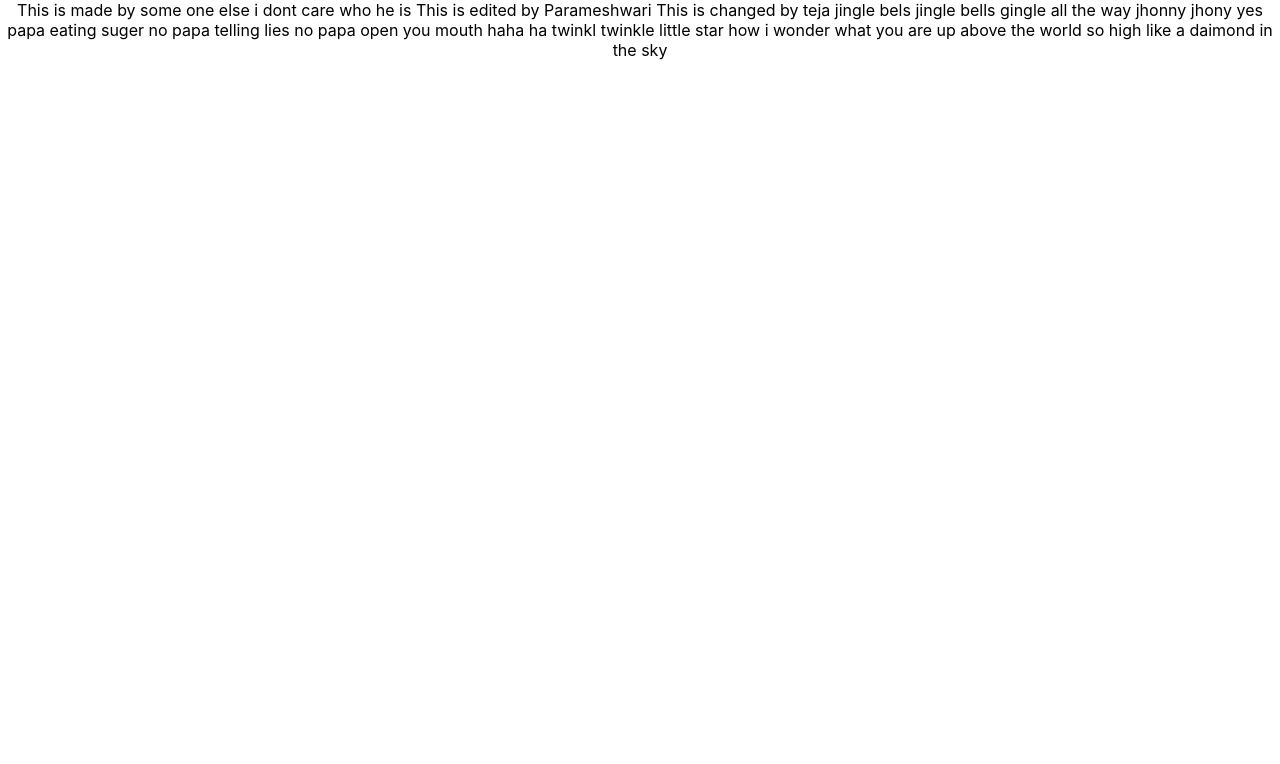
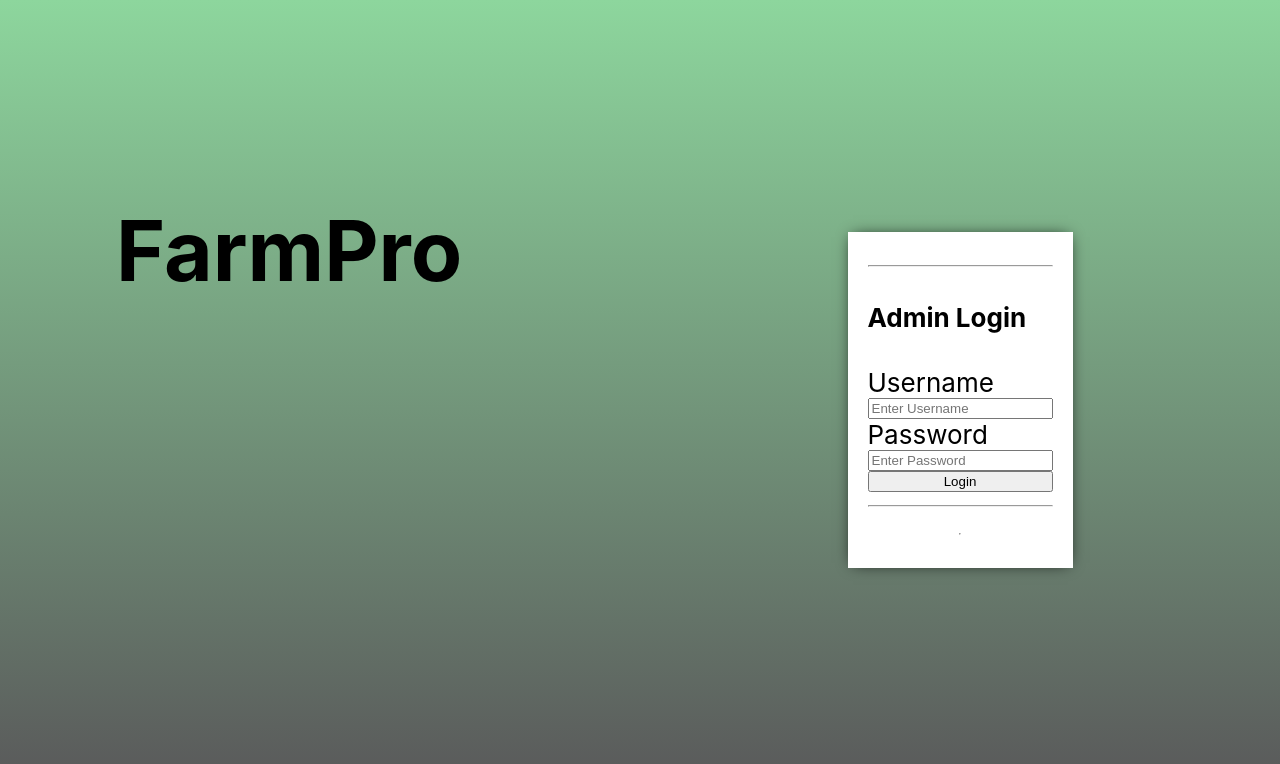
Before and after one commit to 44donin/farmrep, a React (Create React App) app: page / in a window 1280 px wide. Shown: the top 764 px of the page. Built offline with nearby package versions, Linux system fonts and the light colour scheme.

Commit message:
added the home directory in the src file and pakage.json have upated all the required pakages

```diff
--- a/App.css
+++ /dev/null
@@ -1,5 +0,0 @@
-.App {
-  background-color: #282c34;
-  font-size: calc(10px + 2vmin);
-  background-image: linear-gradient(rgb(141, 214, 157),rgba(107, 103, 103, 0.719));
-}
--- a/home.css
+++ /dev/null
@@ -1,41 +0,0 @@
-
-  div {
-    display: flex;
-    flex-direction: column;
-  }
-
-  h1 {
-    font-size: 5.25rem;
-    padding: 100px;
-    text-align: left;
-  }
-
-  .container {
-    height: 100vh;
-    display: flex;
-  }
-
-  .left-half {
-    flex: 1;
-    padding: 1rem;
-  }
-
-  .right-half {
-    flex: 1;
-    padding: 1rem;
-  }
-
-
-  .entry-page {
-    height: 100vh;
-    display: flex;
-    justify-content: center;
-    align-items: center;
-}
-
-.form-box {
-    background-color: white;
-    box-sizing: border-box;
-    padding: 20px;
-    box-shadow: 0px 0px 15px -5px black;
-}
--- a/package.json
+++ b/package.json
@@ -9,6 +9,7 @@
     "@testing-library/user-event": "^12.8.3",
     "axios": "^0.21.1",
     "react": "^17.0.2",
+    "react-bootstrap": "^1.6.1",
     "react-dom": "^17.0.2",
     "react-scripts": "4.0.3",
     "web-vitals": "^1.1.2"
--- a/src/App.css
+++ b/src/App.css
@@ -1,38 +1,5 @@
 .App {
-  text-align: center;
+  background-color: #282c34;
+  font-size: calc(10px + 2vmin);
+  background-image: linear-gradient(rgb(141, 214, 157),rgba(107, 103, 103, 0.719));
 }
-
-.App-logo {
-  height: 40vmin;
-  pointer-events: none;
-}
-
-@media (prefers-reduced-motion: no-preference) {
-  .App-logo {
-    animation: App-logo-spin infinite 20s linear;
-  }
-}
-
-.App-header {
-  background-color: #282c34;
-  min-height: 100vh;
-  display: flex;
-  flex-direction: column;
-  align-items: center;
-  justify-content: center;
-  font-size: calc(10px + 2vmin);
-  color: white;
-}
-
-.App-link {
-  color: #61dafb;
-}
-
-@keyframes App-logo-spin {
-  from {
-    transform: rotate(0deg);
-  }
-  to {
-    transform: rotate(360deg);
-  }
-}
--- a/src/App.js
+++ b/src/App.js
@@ -1,27 +1,14 @@
-import logo from './logo.svg';
+import React from 'react';
 import './App.css';
+import Home from "../src/home/home"
+
 
 function App() {
   return (
     <div className="App">
-
-        This is made by some one else
-	i dont care who he is
-	This is edited by Parameshwari
-	This is changed by teja
-	jingle bels jingle bells gingle all the way
-	jhonny jhony yes papa
-	  eating suger no papa
-	  telling lies no papa
-	  open you mouth haha ha
-	  twinkl twinkle little star
-
-	  how i wonder what you are
-	  up above the world so high
-	  like a daimond in the sky
-
+      <Home/>
     </div>
-  );
-}
+    );
+};
 
 export default App;
--- /dev/null
+++ b/src/home/home.css
@@ -0,0 +1,41 @@
+
+  div {
+    display: flex;
+    flex-direction: column;
+  }
+
+  h1 {
+    font-size: 5.25rem;
+    padding: 100px;
+    text-align: left;
+  }
+
+  .container {
+    height: 100vh;
+    display: flex;
+  }
+
+  .left-half {
+    flex: 1;
+    padding: 1rem;
+  }
+
+  .right-half {
+    flex: 1;
+    padding: 1rem;
+  }
+
+
+  .entry-page {
+    height: 100vh;
+    display: flex;
+    justify-content: center;
+    align-items: center;
+}
+
+.form-box {
+    background-color: white;
+    box-sizing: border-box;
+    padding: 20px;
+    box-shadow: 0px 0px 15px -5px black;
+}
--- /dev/null
+++ b/src/home/home.js
@@ -0,0 +1,58 @@
+import './home.css';
+import {Jumbotron} from 'react-bootstrap';
+import { Row, Col, Form, Button} from 'react-bootstrap';
+
+import React, { Component } from 'react';
+
+class Home extends Component {
+    render() {
+        return (
+            <section class="container">
+                <div class="left-half">
+                    <article>
+                        <h1>FarmPro</h1>
+                    </article>
+                </div>
+                <div class="right-half">
+                    <div className = "entry-page">
+                        <Jumbotron className= "form-box">
+                        <Row>
+                            <Col>
+                            <Form autoComplete= "off">
+                            <hr/>
+                            <h4>Admin Login</h4>
+                                <Form.Group>
+                                    <Form.Label>Username</Form.Label>
+                                    <Form.Control
+                                    type= "username"
+                                    name= "username"
+                                    placeholder= "Enter Username"
+                                    required
+                                    />
+                                </Form.Group>
+                                    <Form.Group>
+                                    <Form.Label>Password</Form.Label>
+                                    <Form.Control
+                                    type= "password"
+                                    name= "password"
+                                    placeholder= "Enter Password"
+                                    required
+                                    />
+                                </Form.Group>
+                                <div class="text-center">
+                                <Button type="Submit" className="btn btn-info" >Login</Button>
+                                </div>
+                                <hr/>
+                            </Form>
+                            <hr />
+                            </Col>
+                        </Row>
+                        </Jumbotron>
+                    </div>
+                </div>
+            </section>
+        );
+    }
+}
+
+export default Home;
```
Also changed, not shown: App.js (deleted, +0 -14 lines), home.js (deleted, +0 -58 lines), 1 other file (tests, documents, lock files or other folders).
